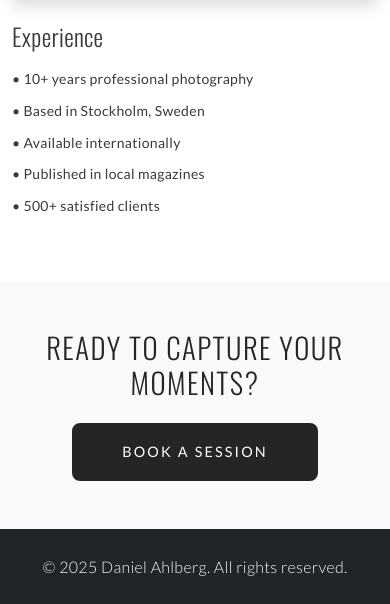
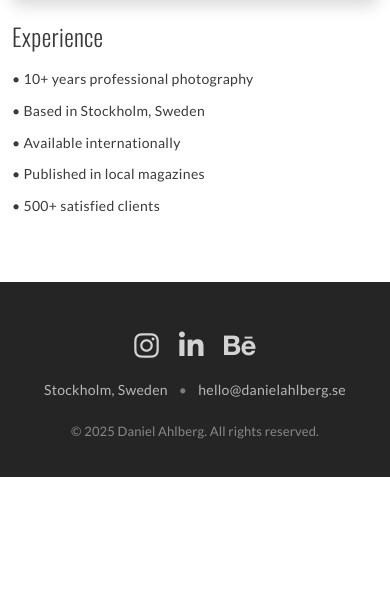
Before and after one commit to ispeakfishlanguage/danielahlberg.me, a Django app: page /about/ in a window 390 px wide. Shown: the part 1659-2263 px from the top of the page. After the commit the page ends 2136 px from the top, so only its background shows below. Run offline with Django 4.2, Linux system fonts and the light colour scheme; some web fonts are replaced.

Commit message:
Redesign footer with ultra-minimal centered layout
Footer Structure (all centered):
- Row 1: Social media icons (Instagram, LinkedIn, Behance)
  - White color, 32px size, 24px spacing
  - Hover: scale 1.15x, opacity 0.8 → 1.0
  - Open in new tab with security attributes

- Row 2: Location and contact
  - "Stockholm, Sweden • hello@danielahlberg.se"
  - Light gray (#b8b8b8), 15px font
  - Clickable mailto link with hover effect
  - Bullet separator between location and email

- Row 3: Copyright
  - Dynamic year using Django template tag
  - Muted gray (#888888), 14px font

Styling:
- Dark background (#252525)
- Padding: 50px top, 35px bottom
- 18px gap between rows
- Max-width 800px for optimal readability
- All transitions: 0.3s ease
- Fully responsive on mobile

Changes:
- Remove "Ready to capture your moments?" CTA section
- Cleaner layout with footer immediately after content
- Sophisticated minimal design without clutter

🤖 Generated with [Claude Code](https://claude.com/claude-code)

Co-Authored-By: Claude <noreply@anthropic.com>

```diff
--- a/static/css/style.css
+++ b/static/css/style.css
@@ -837,6 +837,93 @@ body:not(.hero-page) .navbar-toggler-bar {
     background-color: transparent;
     color: #252525;
     transform: translateY(-2px);
+}
+
+/* Ultra-Minimal Footer */
+.footer-minimal {
+    background-color: #252525;
+    padding: 50px 0 35px 0;
+    text-align: center;
+}
+
+.footer-minimal .container {
+    max-width: 800px;
+}
+
+/* Social Media Icons */
+.footer-social {
+    display: flex;
+    justify-content: center;
+    align-items: center;
+    gap: 24px;
+    margin-bottom: 18px;
+}
+
+.footer-social a {
+    color: #ffffff;
+    font-size: 32px;
+    opacity: 0.8;
+    transition: all 0.3s ease;
+    text-decoration: none;
+    display: inline-flex;
+    align-items: center;
+    justify-content: center;
+}
+
+.footer-social a:hover {
+    opacity: 1;
+    transform: scale(1.15);
+}
+
+/* Location and Contact */
+.footer-contact {
+    font-family: var(--font-lato);
+    font-size: 15px;
+    color: #b8b8b8;
+    margin-bottom: 18px;
+    letter-spacing: 0.02em;
+}
+
+.footer-contact a {
+    color: #b8b8b8;
+    text-decoration: none;
+    transition: color 0.3s ease;
+}
+
+.footer-contact a:hover {
+    color: #ffffff;
+}
+
+.footer-separator {
+    margin: 0 8px;
+    opacity: 0.6;
+}
+
+/* Copyright */
+.footer-copyright {
+    font-family: var(--font-lato);
+    font-size: 14px;
+    color: #888888;
+    letter-spacing: 0.01em;
+}
+
+/* Responsive Footer */
+@media (max-width: 768px) {
+    .footer-social {
+        gap: 20px;
+    }
+
+    .footer-social a {
+        font-size: 28px;
+    }
+
+    .footer-contact {
+        font-size: 14px;
+    }
+
+    .footer-copyright {
+        font-size: 13px;
+    }
 }
 
 /* Font loading optimization */
--- a/templates/base.html
+++ b/templates/base.html
@@ -184,17 +184,32 @@
         {% block content %}{% endblock %}
     </main>
 
-    <!-- CTA Strip -->
-    <section class="cta-strip py-5 bg-light">
-        <div class="container text-center">
-            <h3 class="mb-4">Ready to capture your moments?</h3>
-            <a href="{% url 'portfolio:contact' %}" class="btn btn-dark btn-lg px-5 py-3">Book a Session</a>
-        </div>
-    </section>
+    <footer class="footer-minimal">
+        <div class="container">
+            <!-- Social Media Icons -->
+            <div class="footer-social">
+                <a href="https://instagram.com/danielahlberg" target="_blank" rel="noopener noreferrer" aria-label="Instagram">
+                    <i class="fab fa-instagram"></i>
+                </a>
+                <a href="https://linkedin.com/in/danielahlberg" target="_blank" rel="noopener noreferrer" aria-label="LinkedIn">
+                    <i class="fab fa-linkedin-in"></i>
+                </a>
+                <a href="https://behance.net/danielahlberg" target="_blank" rel="noopener noreferrer" aria-label="Behance">
+                    <i class="fab fa-behance"></i>
+                </a>
+            </div>
 
-    <footer class="bg-dark text-light text-center py-4">
-        <div class="container">
-            <p class="mb-0 fw-light">&copy; {% now "Y" %} Daniel Ahlberg. All rights reserved.</p>
+            <!-- Location and Contact -->
+            <div class="footer-contact">
+                <span>Stockholm, Sweden</span>
+                <span class="footer-separator">•</span>
+                <a href="mailto:hello@danielahlberg.se">hello@danielahlberg.se</a>
+            </div>
+
+            <!-- Copyright -->
+            <div class="footer-copyright">
+                &copy; {% now "Y" %} Daniel Ahlberg. All rights reserved.
+            </div>
         </div>
     </footer>
 
```
